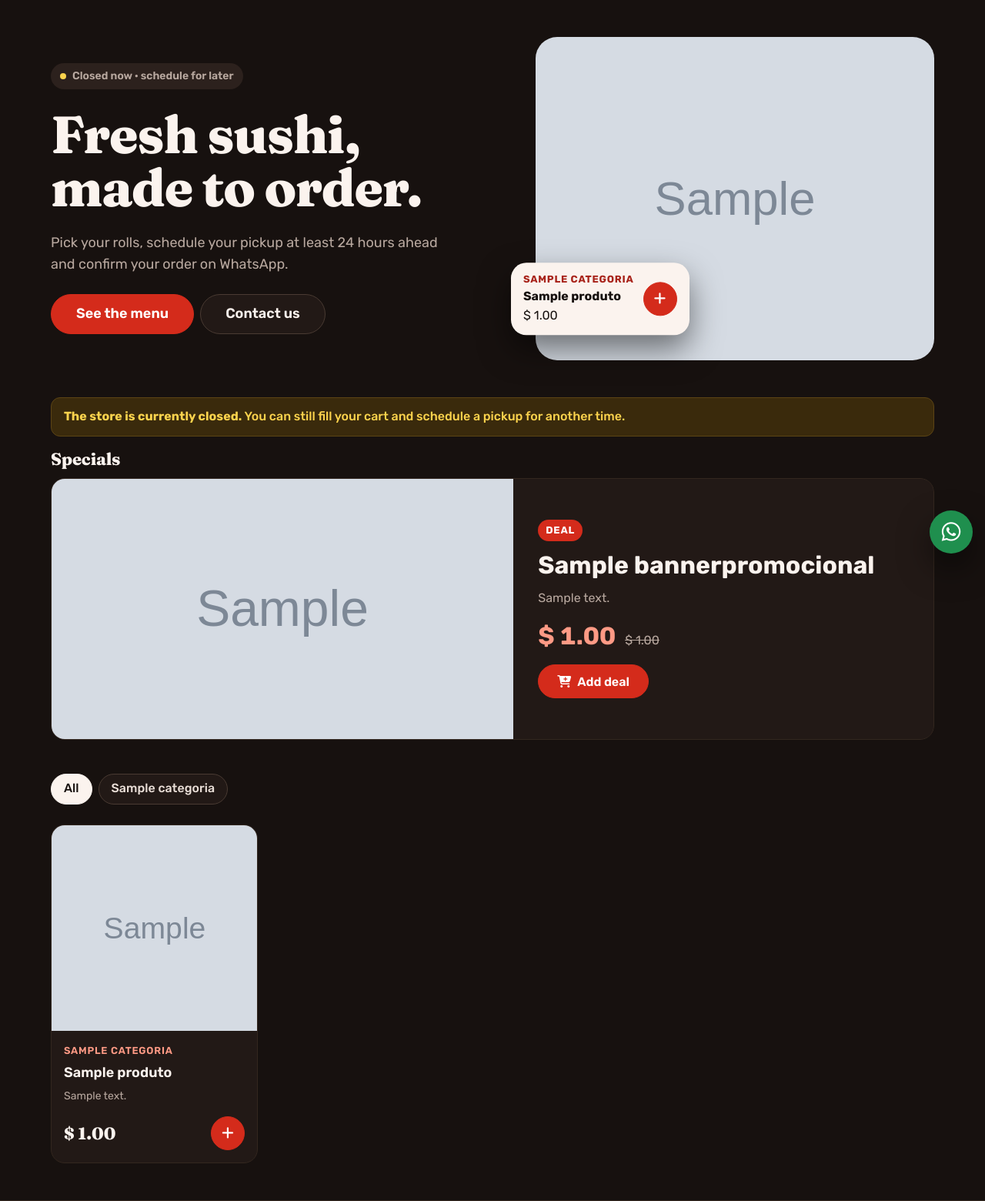
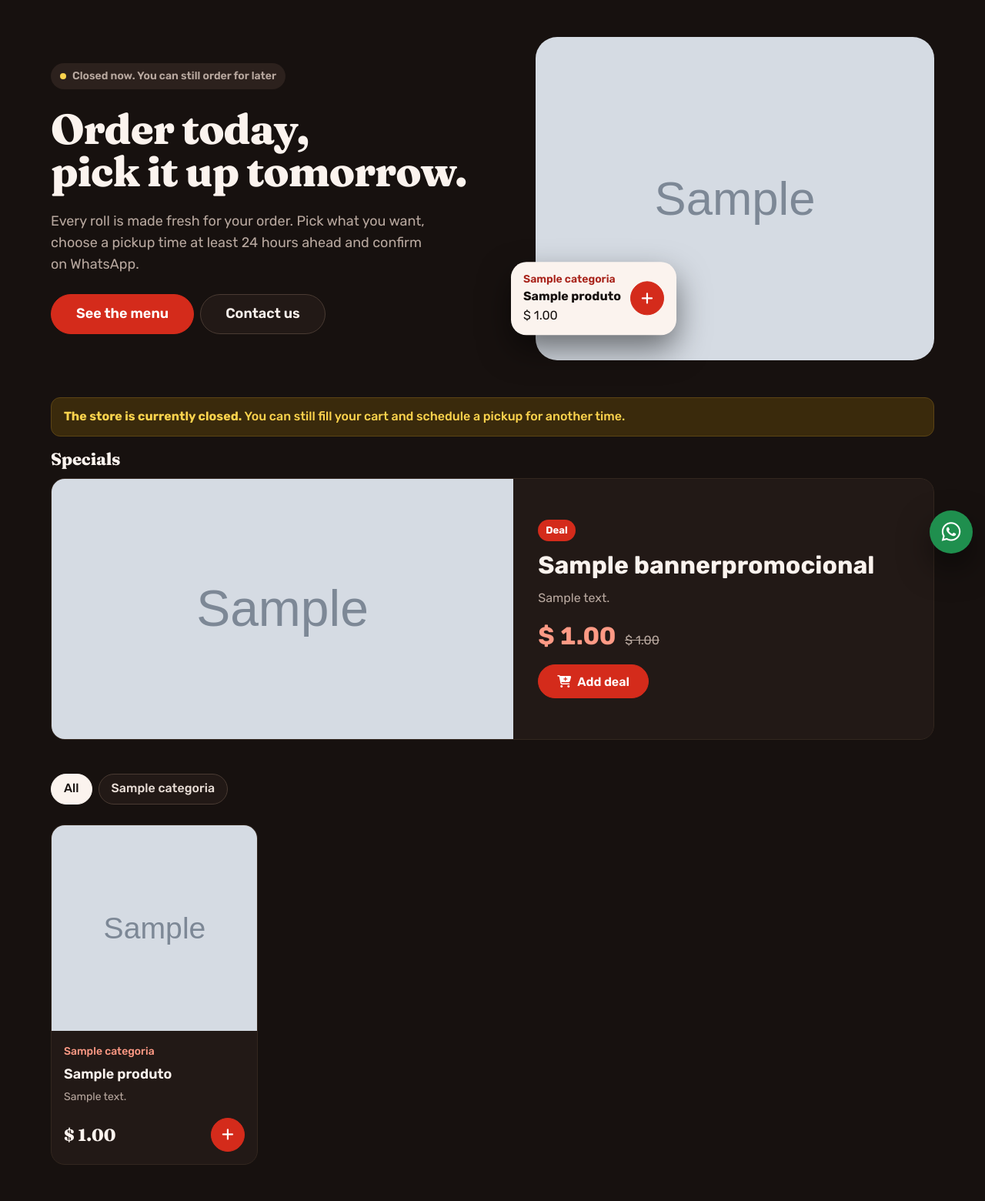
Before and after one commit to jarthur-duarte/SushiEmCasa, a Django app: page / in a window 1280 px wide. Shown: the part 65-1625 px from the top of the page at 77% size. Run offline with Django 5.2, Linux system fonts and the light colour scheme; tables that the repository leaves empty hold one stand-in row (values such as "Sample post"); grey boxes marked "Sample" are stand-in pictures.

Commit message:
Corrige cartoes invisiveis e tira os tiques de modelo pronto
- Remove a animacao de entrada dos cartoes: quem pulava a rolagem via
  produtos invisiveis.
- Promocao: o preco da oferta precisa ser menor que o original.
- Etiquetas sem maiusculas, menos movimento (so o cartao do topo),
  sem seta no botao e sem pontos separando textos.
- Titulo do topo diz o que a loja faz: encomenda hoje, retira amanha.

Co-Authored-By: Claude Fable 5.2 <noreply@anthropic.com>

```diff
--- a/sushiemcasa/static/sushiemcasa/css/base.css
+++ b/sushiemcasa/static/sushiemcasa/css/base.css
@@ -384,9 +384,8 @@ body.gaveta-aberta { overflow: hidden; }
   line-height: 1.2;
   transition: background var(--transicao), border-color var(--transicao), transform var(--transicao), box-shadow var(--transicao);
 }
-.btn:hover { background: var(--cor-superficie-2); transform: translateY(-2px); box-shadow: var(--sombra-2); }
+.btn:hover { background: var(--cor-superficie-2); }
 .btn:active { transform: translateY(0) scale(0.97); box-shadow: none; }
-.btn--primario:hover { box-shadow: 0 8px 22px rgb(212 43 27 / 0.45); }
 .btn--fantasma:hover { box-shadow: none; }
 .btn--primario {
   --btn-fundo: var(--cor-marca);
@@ -618,12 +617,12 @@ body.gaveta-aberta { overflow: hidden; }
 .tabela-rolagem { overflow-x: auto; border: 1px solid var(--cor-borda); border-radius: var(--raio); background: var(--cor-superficie); }
 .tabela th, .tabela td { padding: var(--e-3) var(--e-4); text-align: left; vertical-align: middle; border-bottom: 1px solid var(--cor-borda); }
 .tabela tbody th { font-weight: 600; color: var(--cor-tinta); }
-.tabela thead th { font-size: var(--fs-xs); text-transform: uppercase; letter-spacing: 0.04em; color: var(--cor-texto-suave); background: var(--cor-superficie-2); }
+.tabela thead th { font-size: var(--fs-sm); color: var(--cor-texto-suave); background: var(--cor-superficie-2); }
 .tabela tbody tr:last-child td { border-bottom: 0; }
 
 /* ---------- 16. Animações ----------
    Todas somem com prefers-reduced-motion (regra no reset, seção 2).
-   .revelar só é posto pelo site.js, então sem JS nada fica escondido. */
+   Nada fica escondido à espera de animação: o conteúdo aparece sempre. */
 @keyframes surgir {
   from { opacity: 0; transform: translateY(18px); }
   to { opacity: 1; transform: none; }
@@ -632,17 +631,8 @@ body.gaveta-aberta { overflow: hidden; }
   0%, 100% { transform: scale(1); }
   40% { transform: scale(1.35); }
 }
-.revelar { opacity: 0; transform: translateY(18px); }
-.revelar.visivel {
-  animation: surgir 520ms cubic-bezier(.2, .7, .2, 1) both;
-  animation-delay: var(--atraso, 0ms);
-}
 .contador { animation: pulo 600ms ease 300ms 1; }
 .nav-principal a, .filtros a, .chip { transition: background var(--transicao), color var(--transicao), border-color var(--transicao), transform var(--transicao); }
-.filtros a:hover, .chip:hover { transform: translateY(-2px); }
-@media (prefers-reduced-motion: reduce) {
-  .revelar { opacity: 1; transform: none; }
-}
 
 /* ---------- 16b. Pop-up (<dialog class="dialogo">) ---------- */
 .dialogo {
--- a/sushiemcasa/static/sushiemcasa/css/cardapio.css
+++ b/sushiemcasa/static/sushiemcasa/css/cardapio.css
@@ -10,7 +10,7 @@
 }
 .hero__texto { display: grid; gap: var(--e-5); justify-items: start; }
 .hero h1 {
-  font-size: clamp(2.5rem, 1.4rem + 4vw, 4.25rem);
+  font-size: clamp(2.25rem, 1rem + 3.3vw, 3.4rem);
   line-height: 1.02;
   letter-spacing: -0.02em;
 }
@@ -51,9 +51,7 @@
 .hero__texto > :nth-child(3) { animation-delay: 160ms; }
 .hero__texto > :nth-child(4) { animation-delay: 240ms; }
 .hero__foto { animation: surgir 800ms cubic-bezier(.2, .7, .2, 1) 120ms both; }
-.hero__foto > img { transition: transform 700ms cubic-bezier(.2, .7, .2, 1); }
-.hero__foto:hover > img { transform: scale(1.02); }
-.hero__cartao small { display: block; color: #a8231a; font-weight: 700; text-transform: uppercase; letter-spacing: 0.06em; font-size: var(--fs-xs); }
+.hero__cartao small { display: block; color: #a8231a; font-weight: 600; font-size: var(--fs-sm); }
 .hero__cartao strong { display: block; color: var(--cor-sobre-claro); }
 .loja-fechada {
   display: inline-flex;
@@ -143,8 +141,6 @@
   color: #fff;
   font-size: var(--fs-xs);
   font-weight: 700;
-  text-transform: uppercase;
-  letter-spacing: 0.06em;
 }
 .promo__texto h3 { font-size: var(--fs-2xl); }
 .promo__texto p { color: var(--cor-texto-suave); }
@@ -240,21 +236,12 @@
   border: 1px solid var(--cor-borda);
   border-radius: var(--raio-lg);
   overflow: hidden;
-  transition: box-shadow 260ms ease, transform 260ms cubic-bezier(.2, .7, .2, 1), border-color 260ms ease;
+  transition: border-color 200ms ease;
 }
-.produto-card:hover {
-  box-shadow: var(--sombra-3);
-  transform: translateY(-6px);
-  border-color: rgb(212 43 27 / 0.55);
-}
-.produto-card__foto img { transition: transform 600ms cubic-bezier(.2, .7, .2, 1); }
-.produto-card:hover .produto-card__foto img { transform: scale(1.07); }
-.btn-redondo { transition: transform 220ms cubic-bezier(.3, 1.6, .5, 1), background var(--transicao), box-shadow var(--transicao); }
-.btn-redondo:hover { transform: rotate(90deg) scale(1.1); }
-.btn-redondo:active { transform: rotate(90deg) scale(0.92); }
-.promo { transition: border-color 260ms ease; }
-.promo__foto img { transition: transform 700ms cubic-bezier(.2, .7, .2, 1); }
-.promo:hover .promo__foto img { transform: scale(1.04); }
+/* Os produtos ficam parados: o único movimento da página é o cartão do topo. */
+.produto-card:hover { border-color: rgb(212 43 27 / 0.55); }
+.btn-redondo { transition: background var(--transicao); }
+.btn-redondo:active { transform: scale(0.94); }
 .produto-card__foto {
   aspect-ratio: 1 / 1;
   background: var(--cor-superficie-2);
@@ -273,10 +260,8 @@
   flex: 1;
 }
 .produto-card__categoria {
-  font-size: var(--fs-xs);
-  font-weight: 600;
-  text-transform: uppercase;
-  letter-spacing: 0.06em;
+  font-size: var(--fs-sm);
+  font-weight: 500;
   color: var(--cor-marca-escura);
 }
 .produto-card__nome {
--- a/sushiemcasa/static/sushiemcasa/css/carrinho.css
+++ b/sushiemcasa/static/sushiemcasa/css/carrinho.css
@@ -77,9 +77,7 @@
 }
 .tabela-carrinho th {
   text-align: left;
-  font-size: var(--fs-xs);
-  text-transform: uppercase;
-  letter-spacing: 0.04em;
+  font-size: var(--fs-sm);
   color: var(--cor-texto-suave);
   background: var(--cor-superficie-2);
   padding: var(--e-3) var(--e-4);
@@ -127,6 +125,7 @@
   font-size: var(--fs-sm);
 }
 .regras-entrega li { display: flex; gap: var(--e-2); align-items: baseline; }
+.regras-entrega__horas { display: grid; color: var(--cor-tinta); }
 .regras-entrega i { color: var(--cor-marca); width: 16px; text-align: center; }
 .feedback-data { min-height: 1.5em; font-size: var(--fs-sm); font-weight: 500; }
 .feedback-data.ok { color: var(--cor-sucesso); }
--- a/sushiemcasa/static/sushiemcasa/css/contato.css
+++ b/sushiemcasa/static/sushiemcasa/css/contato.css
@@ -34,7 +34,7 @@ a.canal:hover { border-color: var(--cor-borda-forte); box-shadow: var(--sombra-2
 .canal__icone--insta { background: #c13584; }
 .canal__icone--email { background: #4a3b33; }
 .canal__texto { display: grid; }
-.canal__texto small { color: var(--cor-texto-suave); font-size: var(--fs-xs); text-transform: uppercase; letter-spacing: 0.04em; }
+.canal__texto small { color: var(--cor-texto-suave); font-size: var(--fs-sm); }
 .canal__texto strong { color: var(--cor-tinta); overflow-wrap: anywhere; }
 .canal .fa-arrow-up-right-from-square { margin-left: auto; color: var(--cor-texto-suave); }
 
--- a/sushiemcasa/static/sushiemcasa/css/pedidos.css
+++ b/sushiemcasa/static/sushiemcasa/css/pedidos.css
@@ -48,7 +48,7 @@
   gap: var(--e-3);
   margin-top: var(--e-4);
 }
-.detalhe-dados dt { font-size: var(--fs-xs); text-transform: uppercase; letter-spacing: 0.04em; color: var(--cor-texto-suave); }
+.detalhe-dados dt { font-size: var(--fs-sm); color: var(--cor-texto-suave); }
 .detalhe-dados dd { font-weight: 600; color: var(--cor-tinta); }
 
 @media (max-width: 480px) {
--- a/sushiemcasa/static/sushiemcasa/js/site.js
+++ b/sushiemcasa/static/sushiemcasa/js/site.js
@@ -92,31 +92,4 @@
     var msg = form.getAttribute && form.getAttribute('data-confirmar');
     if (msg && !window.confirm(msg)) e.preventDefault();
   });
-
-  // ---- Cartões surgem ao rolar a página ----
-  // Só esconde o que vai animar quando o navegador suporta IntersectionObserver
-  // e a pessoa não pediu menos movimento; sem isso, tudo aparece normalmente.
-  var calmo = window.matchMedia && window.matchMedia('(prefers-reduced-motion: reduce)').matches;
-  if (!calmo && 'IntersectionObserver' in window) {
-    var alvos = document.querySelectorAll('.produto-card, .pedido-card, .canal');
-    var observador = new IntersectionObserver(function (entradas) {
-      entradas.forEach(function (entrada) {
-        if (entrada.isIntersecting) {
-          entrada.target.classList.add('visivel');
-          observador.unobserve(entrada.target);
-        }
-      });
-    }, { rootMargin: '0px 0px -40px 0px' });
-    Array.prototype.forEach.call(alvos, function (el, i) {
-      el.style.setProperty('--atraso', (i % 4) * 70 + 'ms');
-      el.classList.add('revelar');
-      // terminada a entrada, tira as classes para o efeito de hover voltar a valer
-      el.addEventListener('animationend', function fim(e) {
-        if (e.target !== el) return;
-        el.classList.remove('revelar', 'visivel');
-        el.removeEventListener('animationend', fim);
-      });
-      observador.observe(el);
-    });
-  }
 })();
--- a/sushiemcasa/templates/sushiemcasa/basket.html
+++ b/sushiemcasa/templates/sushiemcasa/basket.html
@@ -88,7 +88,7 @@
                 <p class="barra-acao__total">Total <strong id="total-geral">$ {{ cart_total|stringformat:".2f" }}</strong></p>
                 <a href="{% url 'sushiemcasa:checkout' %}" class="btn btn--primario btn-checkout"
                    {% if not user.is_authenticated %}data-abrir-dialogo="dialogo-login"{% endif %}>
-                    Choose pickup time <i class="fas fa-arrow-right" aria-hidden="true"></i>
+                    Choose pickup time
                 </a>
             </div>
             <a href="{% url 'sushiemcasa:cardapio' %}" class="resumo__continuar">Keep shopping</a>
--- a/sushiemcasa/templates/sushiemcasa/checkout.html
+++ b/sushiemcasa/templates/sushiemcasa/checkout.html
@@ -43,7 +43,9 @@
                 <li><i class="fas fa-store" aria-hidden="true"></i> <span>Pickup only, at <strong>770 E Ashland St, Brockton, MA 02302</strong>. No delivery.</span></li>
                 {% if horarios_semana %}
                     <li><i class="fas fa-calendar-day" aria-hidden="true"></i>
-                        <span>Pickup hours: {% for linha in horarios_semana %}{{ linha }}{% if not forloop.last %} · {% endif %}{% endfor %}.</span></li>
+                        <span>Pickup hours:
+                            <span class="regras-entrega__horas">{% for linha in horarios_semana %}<span>{{ linha }}</span>{% endfor %}</span>
+                        </span></li>
                 {% endif %}
             </ul>
 
--- a/sushiemcasa/templates/sushiemcasa/homepage.html
+++ b/sushiemcasa/templates/sushiemcasa/homepage.html
@@ -15,10 +15,10 @@
             {% if is_open %}
                 <span class="loja-aberta">Open now</span>
             {% else %}
-                <span class="loja-fechada">Closed now · schedule for later</span>
+                <span class="loja-fechada">Closed now. You can still order for later</span>
             {% endif %}
-            <h1 id="titulo-hero">Fresh sushi,<br>made to order.</h1>
-            <p class="hero__lead">Pick your rolls, schedule your pickup at least 24 hours ahead and confirm your order on WhatsApp.</p>
+            <h1 id="titulo-hero">Order today,<br>pick it up tomorrow.</h1>
+            <p class="hero__lead">Every roll is made fresh for your order. Pick what you want, choose a pickup time at least 24 hours ahead and confirm on WhatsApp.</p>
             <div class="acoes">
                 <a href="#menu-principal" class="btn btn--primario btn--grande">See the menu</a>
                 <a href="{% url 'sushiemcasa:contato' %}" class="btn btn--grande">Contact us</a>
```
Also changed, not shown: sushiemcasa/forms/painel.py (+8 -0 lines), sushiemcasa/tests/tests_views.py (+22 -0 lines).
